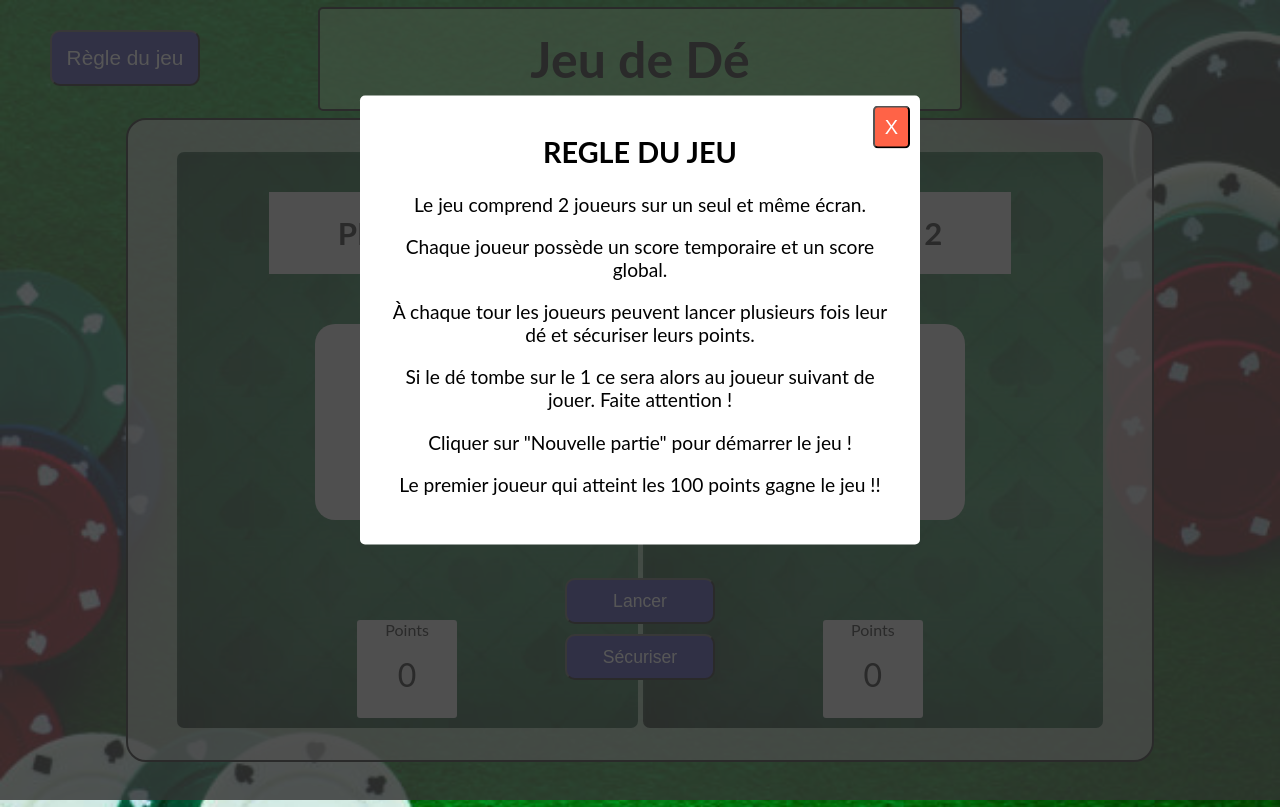
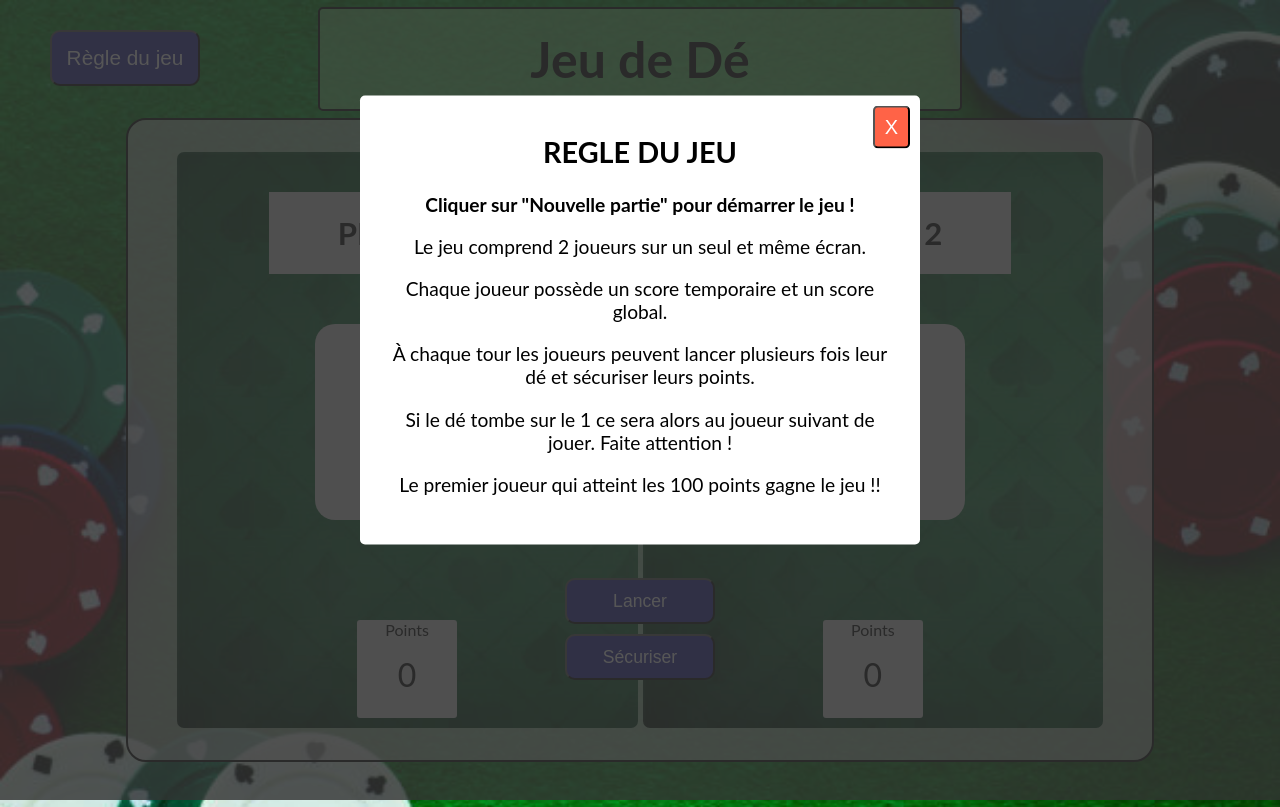
Before and after one commit to guillaume13880/evaluation2GIT, a plain HTML site: page index.html in a window 1280 px wide. Both pictures are taken after a click on the button "Règle du jeu". Drawn offline with Linux system fonts and the light colour scheme.

Commit message:
rajout style

```diff
--- a/index.html
+++ b/index.html
@@ -36,11 +36,11 @@
           <div class="modal">
             <button class="close-modal modal-trigger">X</button>
             <h2>REGLE DU JEU</h2>
+            <p><strong> Cliquer sur "Nouvelle partie" pour démarrer le jeu !</strong></p>
             <p>Le jeu comprend 2 joueurs sur un seul et même écran.</p>
             <p>Chaque joueur possède un score temporaire et un score global.</p>
             <p>À chaque tour les joueurs peuvent lancer plusieurs fois leur dé et sécuriser leurs points.</p>
             <p>Si le dé tombe sur le 1 ce sera alors au joueur suivant de jouer. Faite attention !</p>
-            <p>Cliquer sur "Nouvelle partie" pour démarrer le jeu !</p>
             <p>Le premier joueur qui atteint les 100 points gagne le jeu !!</p>
           </div>
         </div>
```
